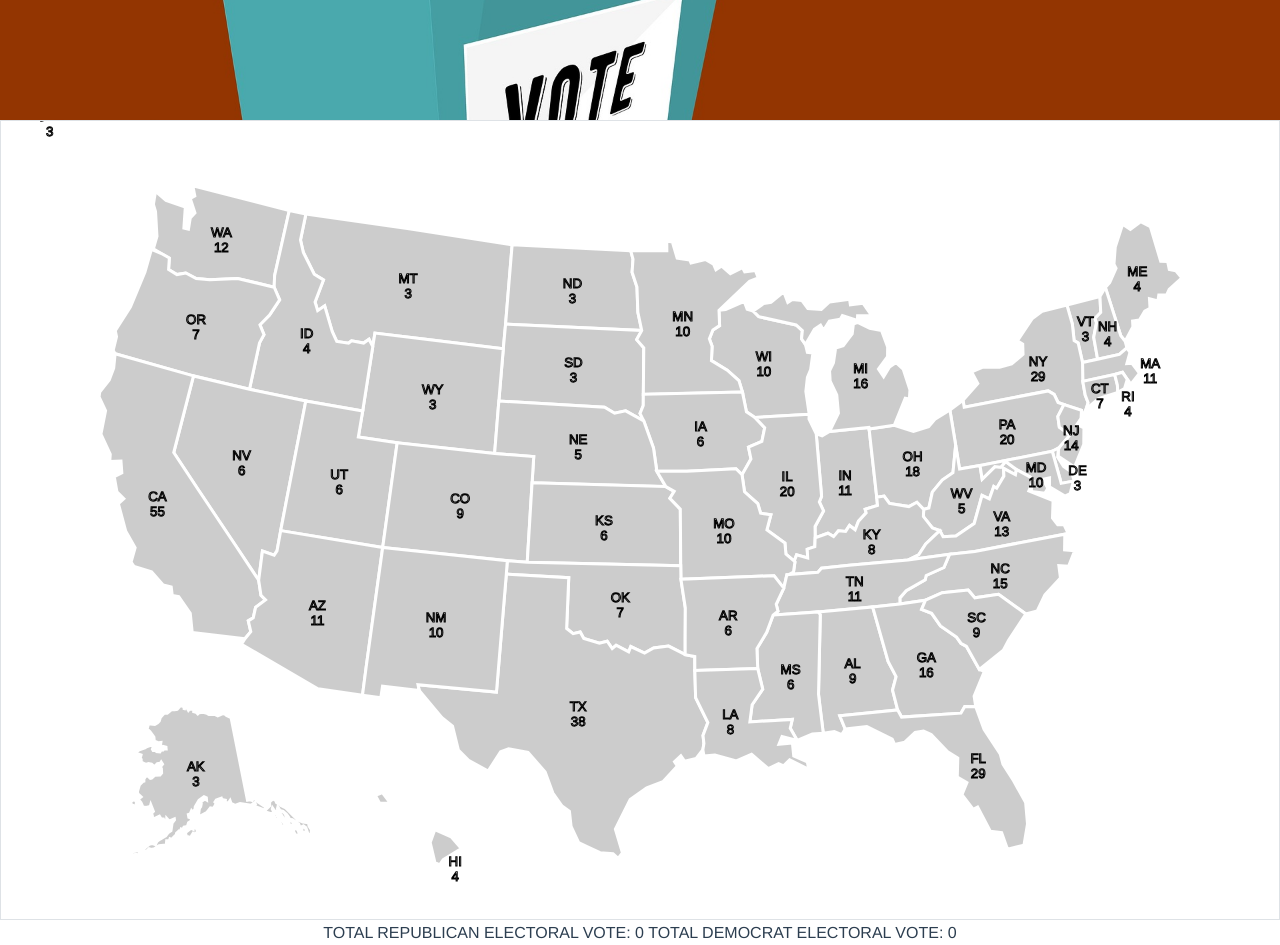
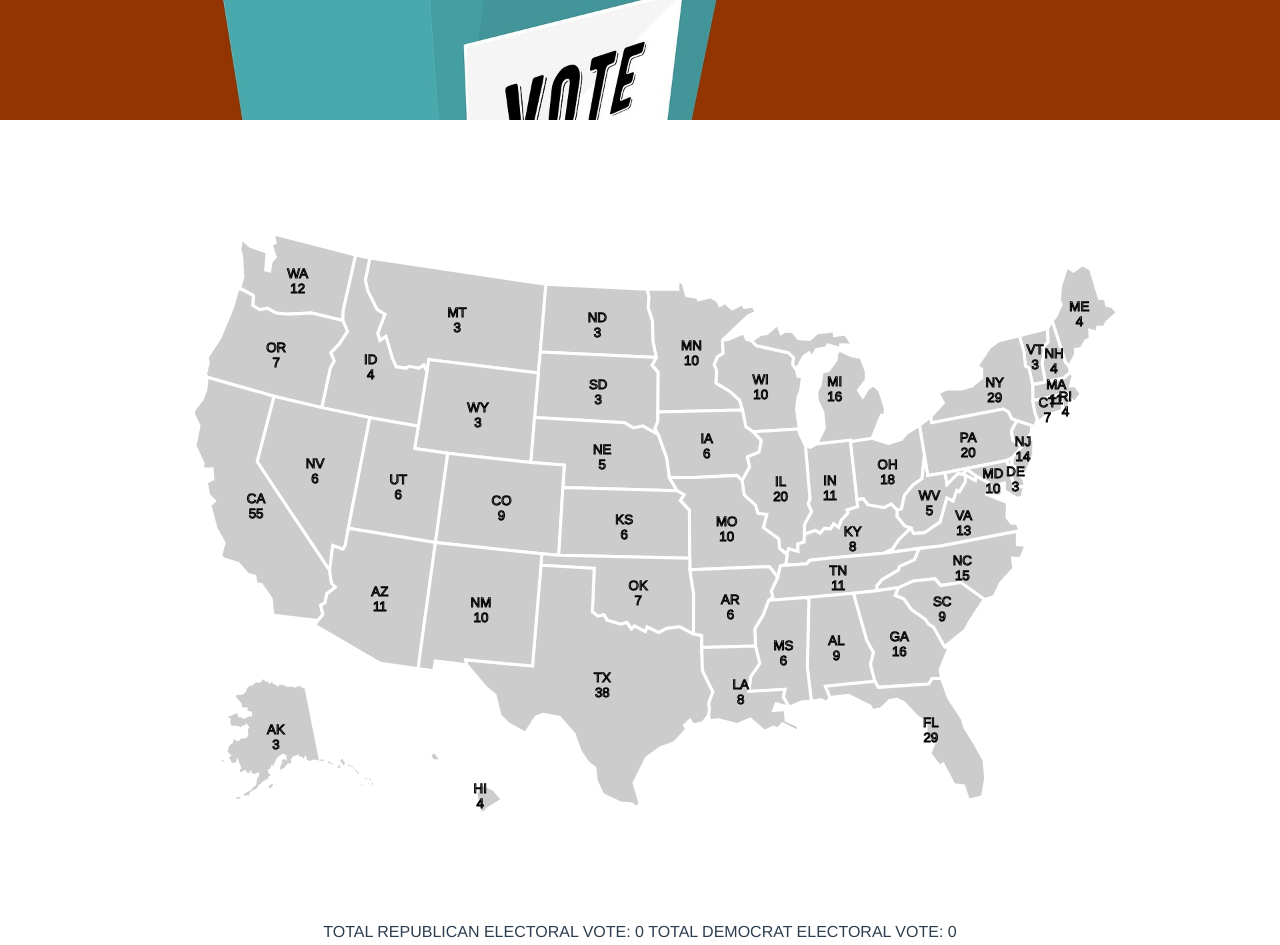
Before and after one commit to phucmp/KnowYourVotes, a Vue app in the folder know-your-votes/: page / in a window 1280 px wide. Shown: the part 680-1625 px from the top of the page. Built offline with nearby package versions, Linux system fonts and the light colour scheme.

Commit message:
Improve code maintainability

```diff
--- a/know-your-votes/src/components/HomeDisplay.vue
+++ b/know-your-votes/src/components/HomeDisplay.vue
@@ -13,7 +13,7 @@
                 </div>
             </div>
         </div>
-        <div class="vh-100 border" ref="map">
+        <div class="vh-100" ref="map">
             <map-display/>
         </div>
     </div>
--- a/know-your-votes/src/components/MapDisplay.vue
+++ b/know-your-votes/src/components/MapDisplay.vue
@@ -1,7 +1,7 @@
 <template>
-  <div>
-    <svg/>
-    <div>
+  <div class="vh-100 container-fluid">
+    <svg class="svg-map"></svg>
+    <div class="">
       TOTAL REPUBLICAN ELECTORAL VOTE: {{totalVotes.dem}}
       TOTAL DEMOCRAT ELECTORAL VOTE: {{totalVotes.rep}}
     </div>
@@ -27,11 +27,10 @@ export default {
   methods: {
     display() {
       var vm = this;
-      var width = 1200;
-      var height = 800;
-      console.log(this.$el.firstElementChild);
-      var svg = d3.select(this.$el.firstElementChild).attr('width', width).attr('height', height);
-      var projection = d3.geoAlbersUsa().scale(1500).translate([width / 2, height / 2]);
+      var width = this.$el.offsetWidth;
+      var height = this.$el.offsetHeight;
+      var svg = d3.select('.svg-map')
+      var projection = d3.geoAlbersUsa().translate([width / 2, height / 2]).scale(width);
       var path = d3.geoPath().projection(projection);
 
       d3.json("us.json").then(function(response) {
@@ -44,18 +43,7 @@ export default {
           .attr("class", "state")
           .attr("d", path)
           .on('click', function(event, d) {
-            if (this.classList.contains('democrat')) {
-              this.classList.remove('democrat');
-              this.classList.add('republican');
-              vm.totalVotes.dem -= d.properties.VOTES;
-              vm.totalVotes.rep += d.properties.VOTES;
-            } else if (this.classList.contains('republican')) {
-              this.classList.remove('republican');
-              vm.totalVotes.rep -= d.properties.VOTES;
-            } else {
-              this.classList.add('democrat');
-              vm.totalVotes.dem += d.properties.VOTES;
-            }
+            vm.setParty(this, vm, d);
           });
 
         group.selectAll("text")
@@ -66,31 +54,45 @@ export default {
             return d.properties.STATE_ABBR;
           })
           .attr("x", function(d){
-              return path.centroid(d)[0] + ( d.properties.DX || 0 );
+              return path.centroid(d)[0]; //+ ( d.properties.DX || 0 );
           })
           .attr("y", function(d){
-              return  path.centroid(d)[1] + ( d.properties.DY || 0 );
+              return  path.centroid(d)[1]; // + ( d.properties.DY || 0 );
           })
-          .attr("pointer-events", "none")
-          .attr("text-anchor","middle")
-          .attr("stroke", "black")
-          .attr("fill", "none")
-          .attr('font-size','10pt')
+          .attr("class", "state-text")
           .append('svg:tspan')
           .attr("x", function(d){
-              return path.centroid(d)[0] + ( d.properties.DX || 0 );
+              return path.centroid(d)[0];// + ( d.properties.DX || 0 );
           })
           .attr('dy', 15)
           .text(function(d) {
             return d.properties.VOTES;
           });
       });
+    },
+    setParty(elem, vm, d) {
+      if (elem.classList.contains('democrat')) {
+        elem.classList.remove('democrat');
+        elem.classList.add('republican');
+        vm.totalVotes.dem -= d.properties.VOTES;
+        vm.totalVotes.rep += d.properties.VOTES;
+      } else if (elem.classList.contains('republican')) {
+        elem.classList.remove('republican');
+        vm.totalVotes.rep -= d.properties.VOTES;
+      } else {
+        elem.classList.add('democrat');
+        vm.totalVotes.dem += d.properties.VOTES;
+      }
     }
   }
 }
 </script>
 
 <style>
+.svg-map {
+  height: 100%;
+  width: 100%;
+}
 .state {
   fill: #ccc;
   stroke: #fff;
@@ -106,4 +108,23 @@ export default {
 .republican {
   fill: #ED3537;
 }
+.state-text {
+  pointer-events: none;
+  text-anchor: middle;
+  stroke: black;
+  fill: none;
+  font-size: 10pt;
+}
+
+@media only screen and (max-width: 1015px) {
+
+}
+
+@media only screen and (max-width: 700px) {
+
+}
+
+@media only screen and (max-width: 400px) {
+
+}
 </style>
```
Also changed, not shown: know-your-votes/public/us.json.
